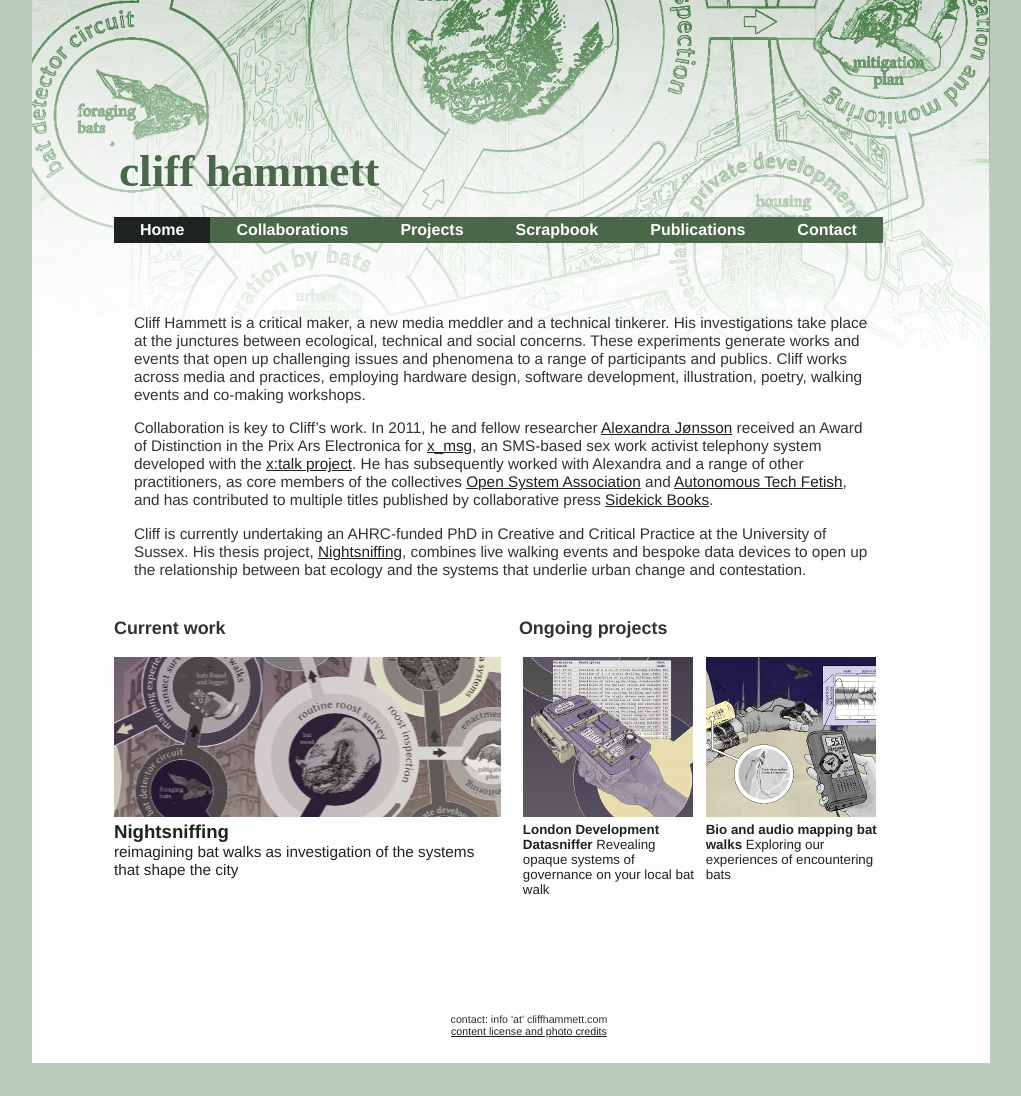
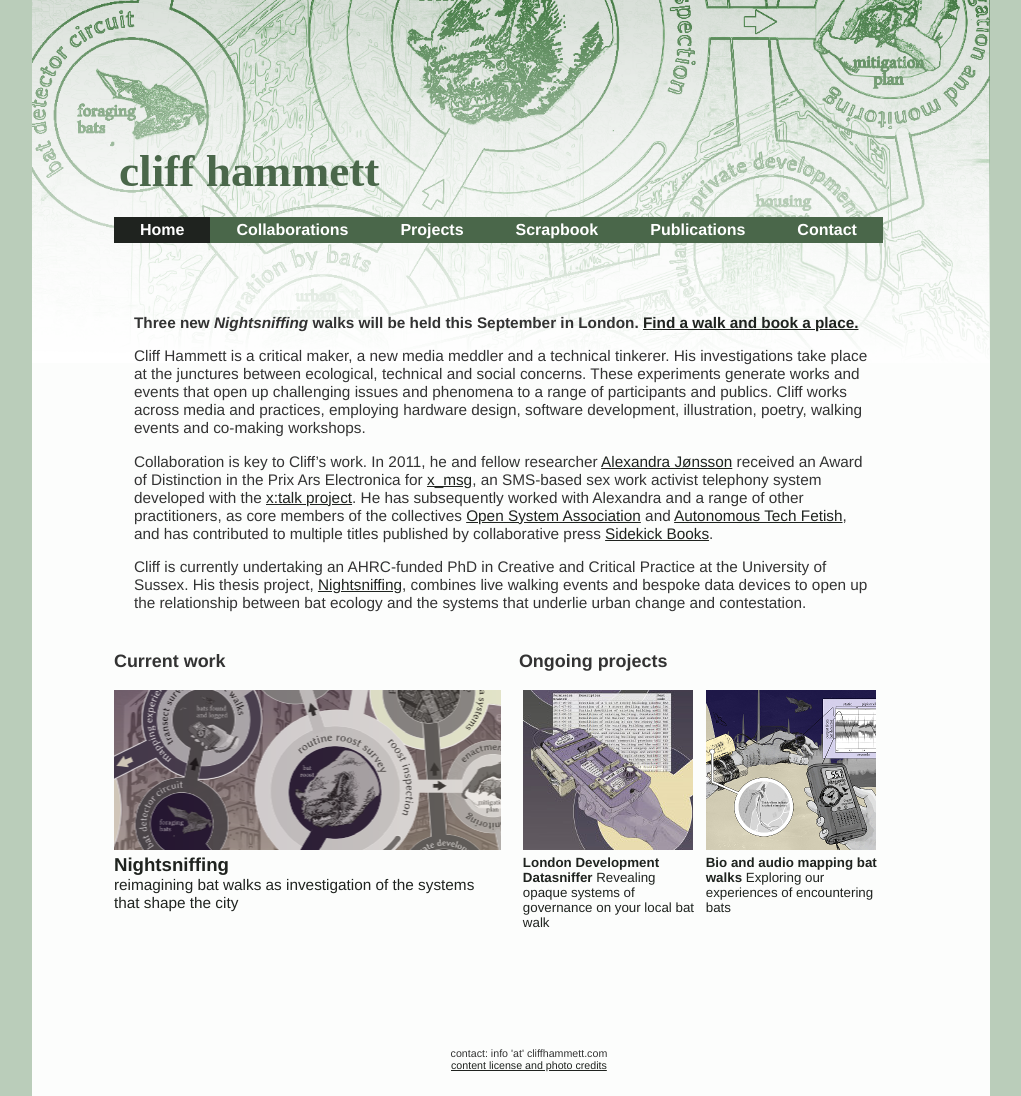
Before and after one commit to dentalplan/dentalplan.github.io, a Jekyll site: the page built from index.html, in a window 1280 px wide. Shown: the whole page, without its empty margins (129-1150 px from the left). Built offline with Jekyll 4.4.1, drawn with Linux system fonts in a browser that asks for light colours; the list of posts is cut into pages by our own code; before the commit the page ends 1063 px from its top, so only the background shows below that.

Commit message:
advertising nightsniffing walks

```diff
--- a/index.html
+++ b/index.html
@@ -10,6 +10,10 @@ title: Home
      <td width = 70%>-->
   <article>
   <div class="entry">
+  <p>
+        <strong>Three new <em>Nightsniffing</em> walks will be held this September in London.
+        <a href="https://nightsniffing.eventbrite.com/">Find a walk and book a place.</a></strong>
+  </p>
 	<p>
         Cliff Hammett is a critical maker, a new media meddler and a technical tinkerer. His investigations take place at the
         junctures between ecological, technical and social concerns. These experiments generate works and events that open up
```
Also changed, not shown: collaborations/_posts/2017-11-01-nightsniffing.md (+1 -1 lines).
